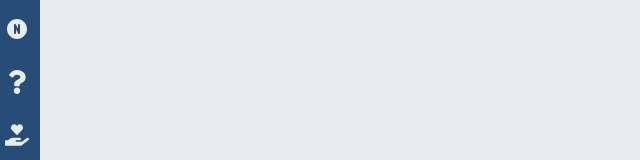
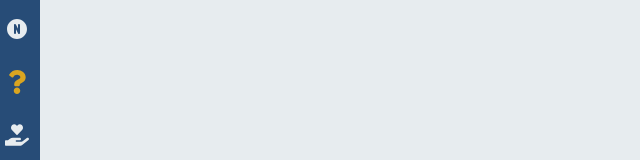
Before and after one commit to diegosales30/biblia-narrada, a Next.js app: page /about in a window 1280 px wide. Shown: the part 151-311 px from the top of the page, without its empty margins (0-640 px from the left). Built offline with nearby package versions, Linux system fonts and the light colour scheme.

Commit message:
refactor: persistir  cor do botao selecionado no styles

```diff
--- a/src/components/aside/index.jsx
+++ b/src/components/aside/index.jsx
@@ -13,7 +13,6 @@ import Link from "next/link";
 const Aside = () => {
   const { toggleModal, open, modalRef } = useContext(ModalContext);
   const { toggleNightMode, nightMode } = useContext(NightContext);
-
   const currentPathName = usePathname();
 
   console.log(currentPathName);
@@ -51,19 +50,19 @@ const Aside = () => {
           </Link>
         </li>
         <li>
-          <Link href="/about">
+          <Link href="/about" className={currentPathName === "/about" ? styles.activeIcon : ""}>
             <FaQuestion />
             <p>Sobre o Projeto</p>
           </Link>
         </li>
         <li>
-          <Link href="/donation">
+          <Link href="/donation" className={currentPathName === "/donation" ? styles.activeIcon : ""}>
             <FaHandHoldingHeart />
             <p>Ajude o Projeto</p>
           </Link>
         </li>
         <li>
-          <Link href="/books">
+          <Link href="/books" className={currentPathName === "/books" ? styles.activeIcon : ""}>
             <FaBook />
             <p>Livros</p>
           </Link>
```
